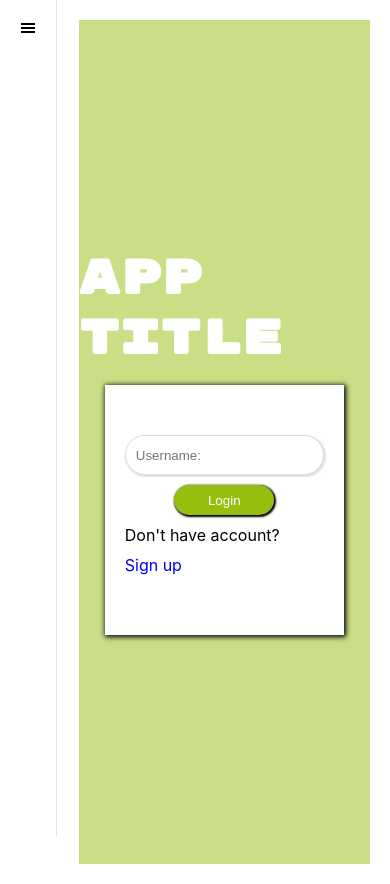
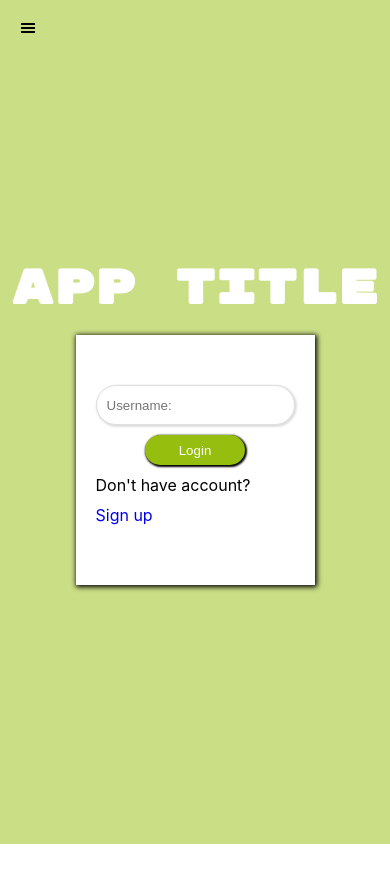
Before and after one commit to Shubh-Dev/dream-rent, a React (Create React App) app: page /login in a window 390 px wide. After the commit the page ends 844 px from the top, so only its background shows below. Built offline with nearby package versions, Linux system fonts and the light colour scheme.

Commit message:
SIDEBAR MOBILE MENU POSITION FIX

```diff
--- a/src/App.css
+++ b/src/App.css
@@ -11,6 +11,8 @@
   grid-template-columns: 15% 85%;
 }
 
-.main-container {
-  padding: 20px;
+@media (max-width: 768px) {
+  .App {
+    grid-template-columns: 100%;
+  }
 }
--- a/src/components/sidebar.css
+++ b/src/components/sidebar.css
@@ -56,6 +56,10 @@
     display: none;
   }
 
+  .nav-bar-container {
+    border-right: none;
+  }
+
   .logo-container {
     display: none;
   }
```
